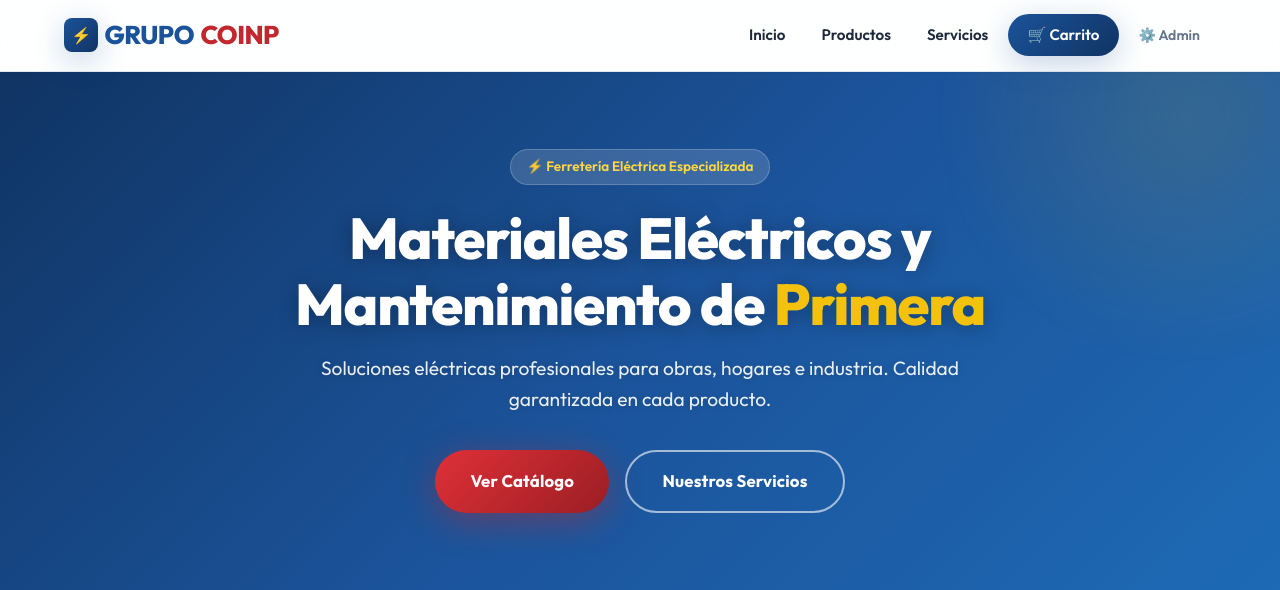
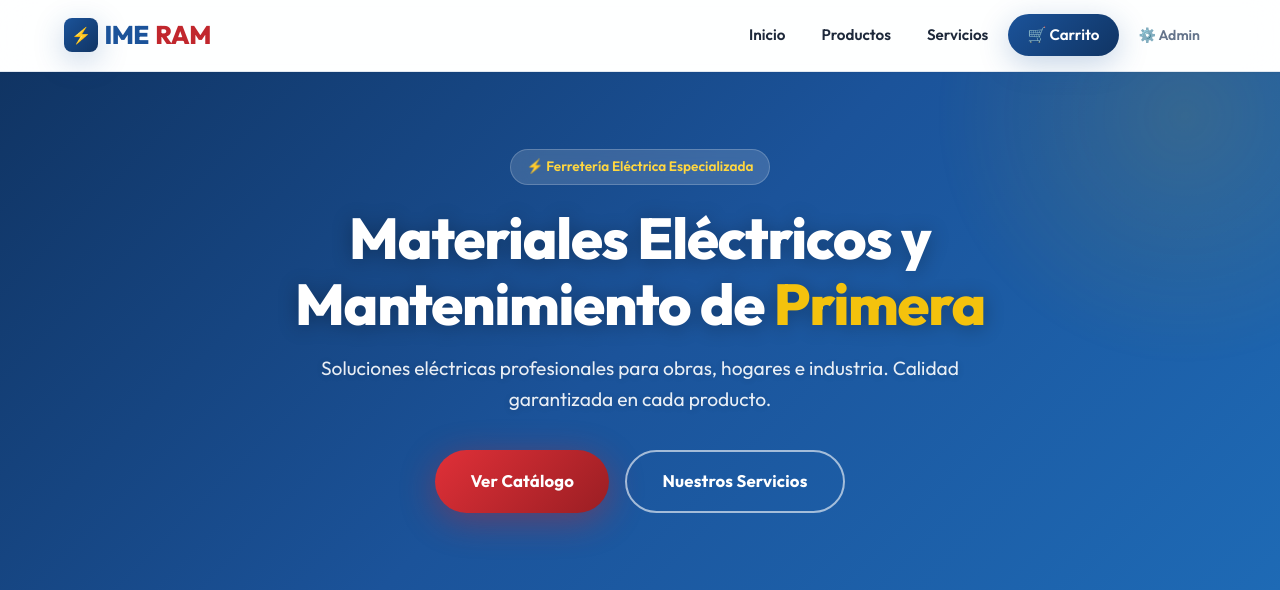
Before and after one commit to alemherb-sketch/IME-RAM, a Django app: template templates/store/index.html in a window 1280 px wide. Shown: the top 590 px of the page. Run offline with Django 5.2, Linux system fonts and the light colour scheme; the template is opened without the code that fills it, so the values that code supplies are empty.

Commit message:
Rebranding: Cambiar nombre de Coinp a IME RAM

```diff
--- a/backend/urls.py
+++ b/backend/urls.py
@@ -11,8 +11,8 @@ urlpatterns = [
 ]
 
 # Personalización del Panel de Administración
-admin.site.site_header = 'Administración de GRUPO COINP'
-admin.site.site_title = 'Panel de GRUPO COINP'
+admin.site.site_header = 'Administración de IME RAM'
+admin.site.site_title = 'Panel de IME RAM'
 admin.site.index_title = 'Gestión de la Tienda Virtual'
 
 if settings.DEBUG:
--- a/data.json
+++ b/data.json
@@ -262,10 +262,10 @@
     "password": "pbkdf2_sha256$1200000$bgU5nb6rEXx1MpadeJrlHY$WR1BlOdxDJjVXpIgLC2QZUaEtdt4sdupx6Y7vhxJVQU=",
     "last_login": "2026-06-28T17:38:38.180Z",
     "is_superuser": true,
-    "username": "COINP",
+    "username": "IME RAM",
     "first_name": "",
     "last_name": "",
-    "email": "coinp@gmail.com",
+    "email": "imeram@gmail.com",
     "is_staff": true,
     "is_active": true,
     "date_joined": "2026-06-28T16:12:46.751Z",
--- a/static/js/main.js
+++ b/static/js/main.js
@@ -1,4 +1,4 @@
-// GRUPO COINP - Main JS
+// IME RAM - Main JS
 
 document.addEventListener('DOMContentLoaded', () => {
 
--- a/templates/base.html
+++ b/templates/base.html
@@ -5,11 +5,11 @@
     <meta charset="UTF-8">
     <meta name="viewport" content="width=device-width, initial-scale=1.0, viewport-fit=cover">
     <meta name="theme-color" content="#1b539a">
-    <title>{% block title %}GRUPO COINP - Ferretería Eléctrica{% endblock %}</title>
+    <title>{% block title %}IME RAM - Ferretería Eléctrica{% endblock %}</title>
     <link rel="preconnect" href="https://fonts.googleapis.com">
     <link rel="preconnect" href="https://fonts.gstatic.com" crossorigin>
     <link rel="stylesheet" href="{% static 'css/style.css' %}">
-    <meta name="description" content="GRUPO COINP — Venta de productos de ferretería eléctrica y servicios de mantenimiento electromecánico.">
+    <meta name="description" content="IME RAM — Venta de productos de ferretería eléctrica y servicios de mantenimiento electromecánico.">
     {% block extra_head %}{% endblock %}
 </head>
 <body>
@@ -18,7 +18,7 @@
         <nav>
             <a href="{% url 'store:index' %}" class="logo-text">
                 <div class="logo-icon">⚡</div>
-                GRUPO <span>COINP</span>
+                IME <span>RAM</span>
             </a>
 
             <button class="nav-toggle" aria-label="Menú" aria-expanded="false">
@@ -49,7 +49,7 @@
             <div class="footer-brand">
                 <a href="{% url 'store:index' %}" class="logo-text">
                     <div class="logo-icon">⚡</div>
-                    GRUPO <span>COINP</span>
+                    IME <span>RAM</span>
                 </a>
                 <p>Especialistas en materiales eléctricos y servicios de mantenimiento electromecánico. Calidad garantizada para tu proyecto.</p>
             </div>
@@ -72,13 +72,13 @@
             <div class="footer-col">
                 <h4>Contacto</h4>
                 <ul>
-                    <li><a href="mailto:contacto@grupocoinp.com">→ contacto@grupocoinp.com</a></li>
+                    <li><a href="mailto:contacto@imeram.com">→ contacto@imeram.com</a></li>
                     <li><a href="#">→ Lima, Perú</a></li>
                 </ul>
             </div>
         </div>
         <div class="footer-bottom">
-            <p>&copy; 2026 GRUPO COINP — IMERAM FERRELECTRIC. Todos los derechos reservados.</p>
+            <p>&copy; 2026 IME RAM. Todos los derechos reservados.</p>
             <span class="footer-badge">⚡ Ferretería Eléctrica</span>
         </div>
     </footer>
--- a/templates/dashboard/base_dashboard.html
+++ b/templates/dashboard/base_dashboard.html
@@ -4,7 +4,7 @@
 <head>
     <meta charset="UTF-8">
     <meta name="viewport" content="width=device-width, initial-scale=1.0">
-    <title>{% block title %}Panel de Administración - GRUPO COINP{% endblock %}</title>
+    <title>{% block title %}Panel de Administración - IME RAM{% endblock %}</title>
     <link rel="preconnect" href="https://fonts.googleapis.com">
     <link rel="preconnect" href="https://fonts.gstatic.com" crossorigin>
     <link rel="stylesheet" href="{% static 'css/style.css' %}">
@@ -22,7 +22,7 @@
                 <svg width="20" height="20" viewBox="0 0 24 24" fill="none" stroke="white" stroke-width="2.5" stroke-linecap="round" stroke-linejoin="round"><polygon points="13 2 3 14 12 14 11 22 21 10 12 10 13 2"></polygon></svg>
             </div>
             <div class="brand">
-                GRUPO <span>COINP</span>
+                IME <span>RAM</span>
                 <small>Panel de Control</small>
             </div>
         </div>
--- a/templates/dashboard/login.html
+++ b/templates/dashboard/login.html
@@ -4,7 +4,7 @@
     <meta charset="UTF-8">
     <meta name="viewport" content="width=device-width, initial-scale=1.0, viewport-fit=cover">
     <meta name="theme-color" content="#1b539a">
-    <title>Acceso Admin - GRUPO COINP</title>
+    <title>Acceso Admin - IME RAM</title>
     <link href="https://fonts.googleapis.com/css2?family=Outfit:wght@400;600;800&display=swap" rel="stylesheet">
     <style>
         * { box-sizing: border-box; }
@@ -23,7 +23,7 @@
 </head>
 <body>
     <div class="login-box">
-        <div class="logo">GRUPO <span>COINP</span></div>
+        <div class="logo">IME <span>RAM</span></div>
         <p style="color: #64748b; margin-bottom: 2rem;">Panel de Administración</p>
 
         {% if messages %}
--- a/templates/orders/cart_detail.html
+++ b/templates/orders/cart_detail.html
@@ -1,6 +1,6 @@
 {% extends 'base.html' %}
 
-{% block title %}Carrito de Compras - GRUPO COINP{% endblock %}
+{% block title %}Carrito de Compras - IME RAM{% endblock %}
 
 {% block content %}
 <section class="section">
--- a/templates/orders/checkout.html
+++ b/templates/orders/checkout.html
@@ -1,6 +1,6 @@
 {% extends 'base.html' %}
 
-{% block title %}Checkout - GRUPO COINP{% endblock %}
+{% block title %}Checkout - IME RAM{% endblock %}
 
 {% block content %}
 <section class="section">
--- a/templates/orders/created.html
+++ b/templates/orders/created.html
@@ -1,6 +1,6 @@
 {% extends 'base.html' %}
 
-{% block title %}Pedido Confirmado - GRUPO COINP{% endblock %}
+{% block title %}Pedido Confirmado - IME RAM{% endblock %}
 
 {% block content %}
 <section class="section">
--- a/templates/store/index.html
+++ b/templates/store/index.html
@@ -1,6 +1,6 @@
 {% extends 'base.html' %}
 
-{% block title %}Inicio - GRUPO COINP{% endblock %}
+{% block title %}Inicio - IME RAM{% endblock %}
 
 {% block extra_head %}
 <style>
@@ -329,7 +329,7 @@
                 <p class="card-desc">{{ service.description }}</p>
                 <div class="card-footer">
                     <span></span>
-                    <a href="mailto:contacto@grupocoinp.com?subject=Consulta: {{ service.name }}" class="btn btn-blue btn-sm">Solicitar →</a>
+                    <a href="mailto:contacto@imeram.com?subject=Consulta: {{ service.name }}" class="btn btn-blue btn-sm">Solicitar →</a>
                 </div>
             </div>
         </div>
--- a/templates/store/product_detail.html
+++ b/templates/store/product_detail.html
@@ -1,6 +1,6 @@
 {% extends 'base.html' %}
 
-{% block title %}{{ product.name }} - GRUPO COINP{% endblock %}
+{% block title %}{{ product.name }} - IME RAM{% endblock %}
 
 {% block content %}
 <section class="section">
--- a/templates/store/product_list.html
+++ b/templates/store/product_list.html
@@ -1,6 +1,6 @@
 {% extends 'base.html' %}
 
-{% block title %}Catálogo de Productos - GRUPO COINP{% endblock %}
+{% block title %}Catálogo de Productos - IME RAM{% endblock %}
 
 {% block content %}
 <section class="section">
--- a/templates/store/service_list.html
+++ b/templates/store/service_list.html
@@ -1,6 +1,6 @@
 {% extends 'base.html' %}
 
-{% block title %}Servicios - GRUPO COINP{% endblock %}
+{% block title %}Servicios - IME RAM{% endblock %}
 
 {% block content %}
 
@@ -11,7 +11,7 @@
         <h1>Servicios de <span class="highlight">Reparación</span> y Mantenimiento</h1>
         <p>Soluciones electromecánicas con garantía de calidad, seguridad y respaldo técnico especializado.</p>
         <div class="hero-actions">
-            <a href="mailto:contacto@grupocoinp.com" class="btn btn-primary btn-lg btn-pulse">Solicitar Presupuesto</a>
+            <a href="mailto:contacto@imeram.com" class="btn btn-primary btn-lg btn-pulse">Solicitar Presupuesto</a>
             <a href="{% url 'store:product_list' %}" class="btn btn-outline-white btn-lg">Ver Productos</a>
         </div>
     </div>
@@ -41,7 +41,7 @@
                 {% endif %}
                 <div class="card-footer">
                     <span></span>
-                    <a href="mailto:contacto@grupocoinp.com?subject=Consulta sobre: {{ service.name }}" class="btn btn-blue btn-sm">Contactar →</a>
+                    <a href="mailto:contacto@imeram.com?subject=Consulta sobre: {{ service.name }}" class="btn btn-blue btn-sm">Contactar →</a>
                 </div>
             </div>
         </div>
```
Also changed, not shown: render.yaml (+5 -5 lines).
